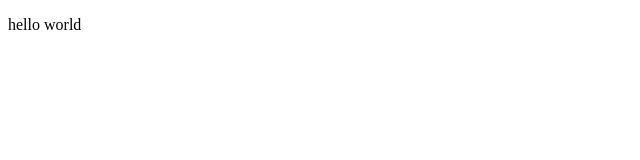
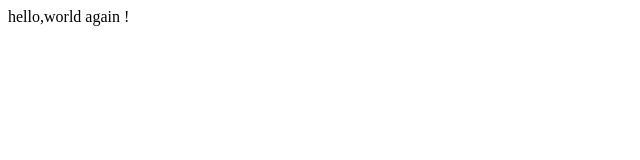
Before and after one commit to ximocoperations/lecture0, a plain HTML site: page index.html in a window 1280 px wide. Shown: the whole page, without its empty margins (0-640 px from the left). Drawn offline with Linux system fonts and the light colour scheme.

Commit message:
Update index.html

```diff
--- a/index.html
+++ b/index.html
@@ -7,6 +7,6 @@
     <title>Harvad</title>
 </head>
 <body>
-    <p>hello world</p>
+    hello,world again !
 </body>
 </html>
```
